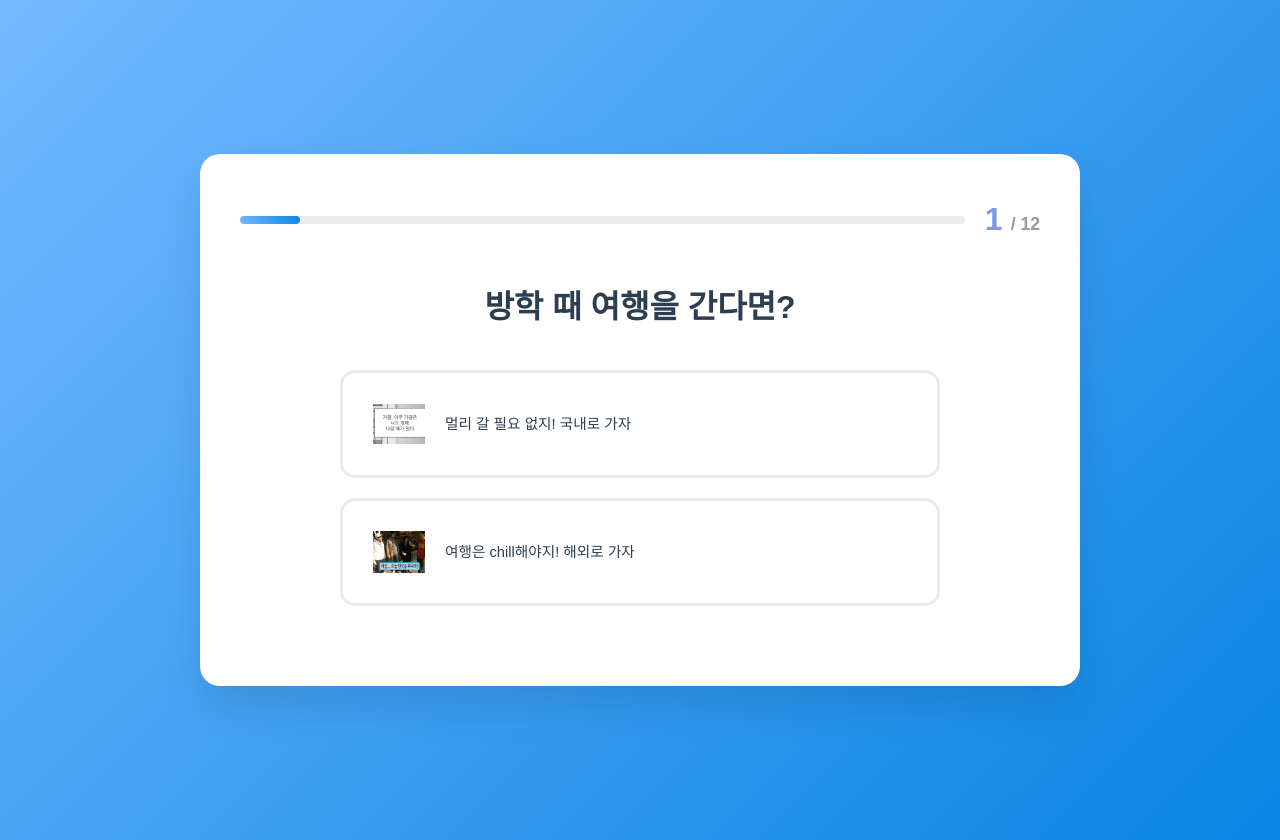
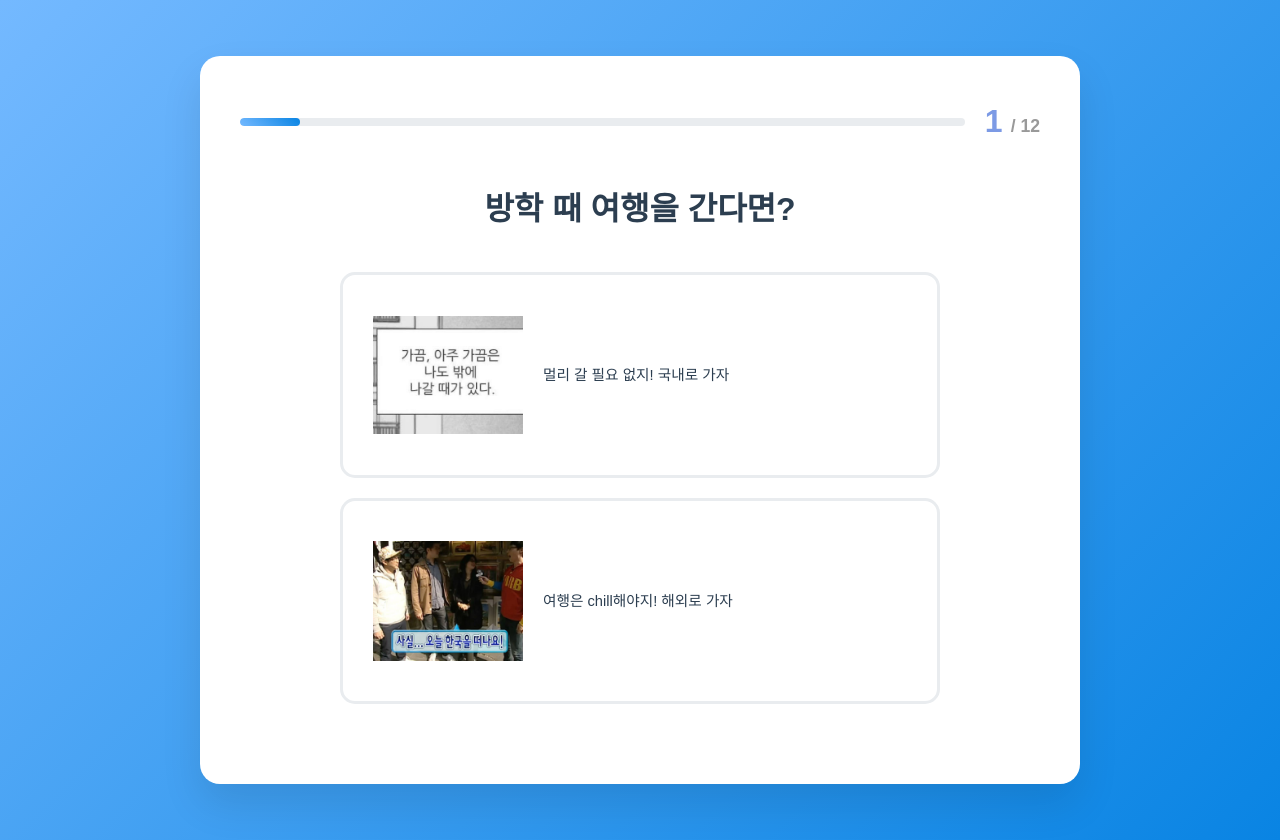
Before and after one commit to 88TOUR/anitest, a React (Vite) app: page / in a window 1280 px wide. Both pictures are taken after a click on the button "테스트 시작하기". Built offline with nearby package versions, Linux system fonts and the light colour scheme.

Commit message:
이미지 사이즈 확대

```diff
--- a/src/styles/Question.css
+++ b/src/styles/Question.css
@@ -102,8 +102,8 @@ box-shadow: 0 10px 25px rgba(116, 185, 255, 0.3);
 }
 
 .option-img {
-  width: 52px;
-  height: 52px;
+  width:150px;
+  height:150px;
   object-fit: contain;
   margin-right: 20px;
   flex-shrink: 0;
```
